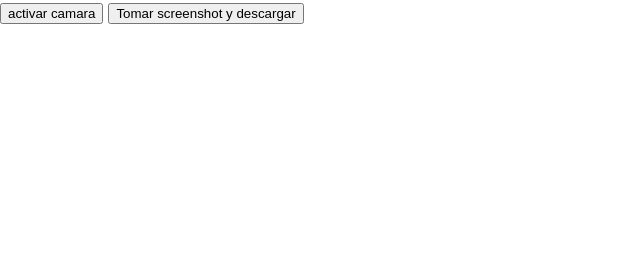
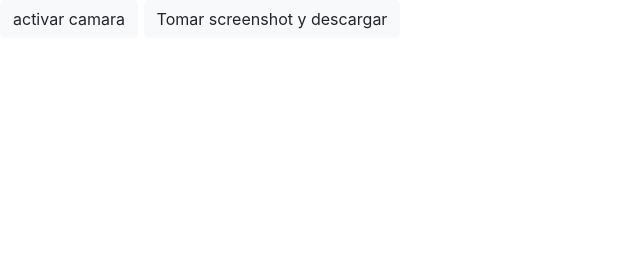
Before and after one commit to oscarmauriciogiraldo/gala-screenshot, a PHP site: page / in a window 1280 px wide. Shown: the top 265 px of the page, without its empty margins (0-640 px from the left). Run offline with PHP 8.4, Linux system fonts and the light colour scheme; some libraries are stand-ins or nearby versions.

Commit message:
clase-boton

```diff
--- a/index.php
+++ b/index.php
@@ -10,6 +10,8 @@
     <head>
         <meta charset="utf-8">
         <title>Screenshot</title>
+        <!-- CSS -->
+        <link rel="stylesheet" href="https://cdn.jsdelivr.net/npm/bootstrap@4.5.3/dist/css/bootstrap.min.css">
         <style>
             * {
                 margin: 0px;
@@ -61,10 +63,10 @@
         <div id="contenedor">
             <div class="contFondo" id="contFondo"></div>
             <div class="continfo">
-                <button type="button" id="boton">activar camara</button>
+                <button type="button" id="boton" class="btn btn-light">activar camara</button>
                 <video autoplay id="video" class="camara"></video>
                 <canvas id="canvas" class="canvas" width="200" height="150"></canvas>
-                <button id="btnTomarFoto" class="btnTomarFoto">Tomar screenshot y descargar</button>
+                <button id="btnTomarFoto" class="btnTomarFoto btn btn-light">Tomar screenshot y descargar</button>
             </div>
             <img src="./fondoScreenshot.png" id="img" style="display: none;">
         </div>
```
